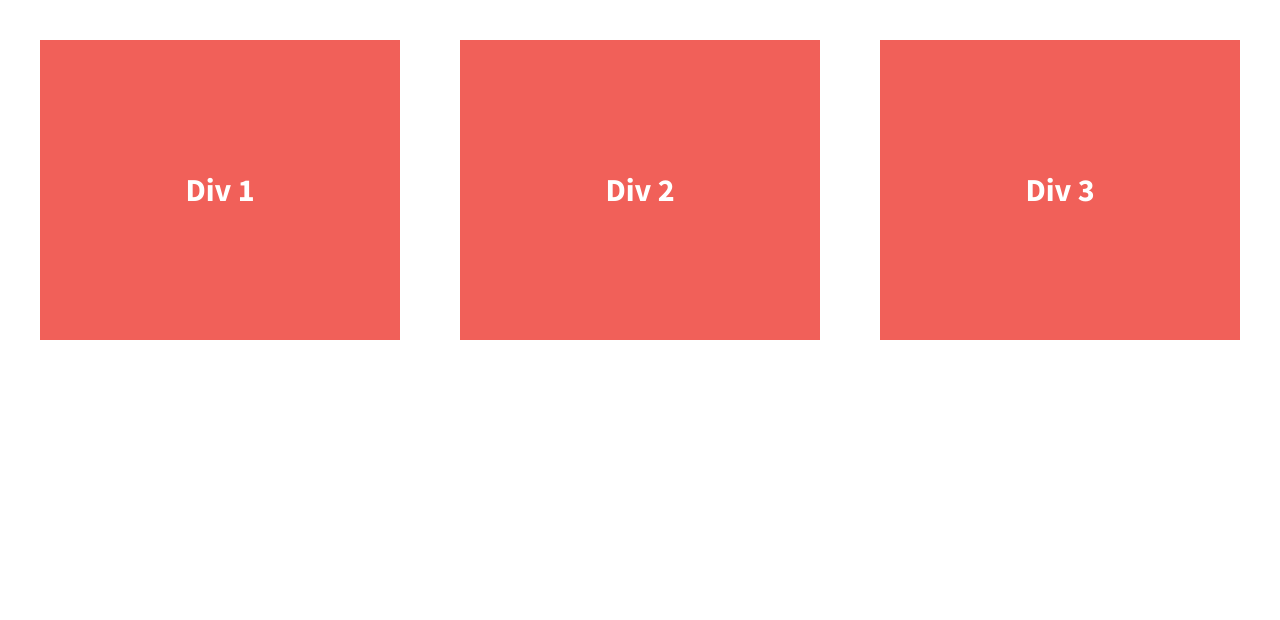
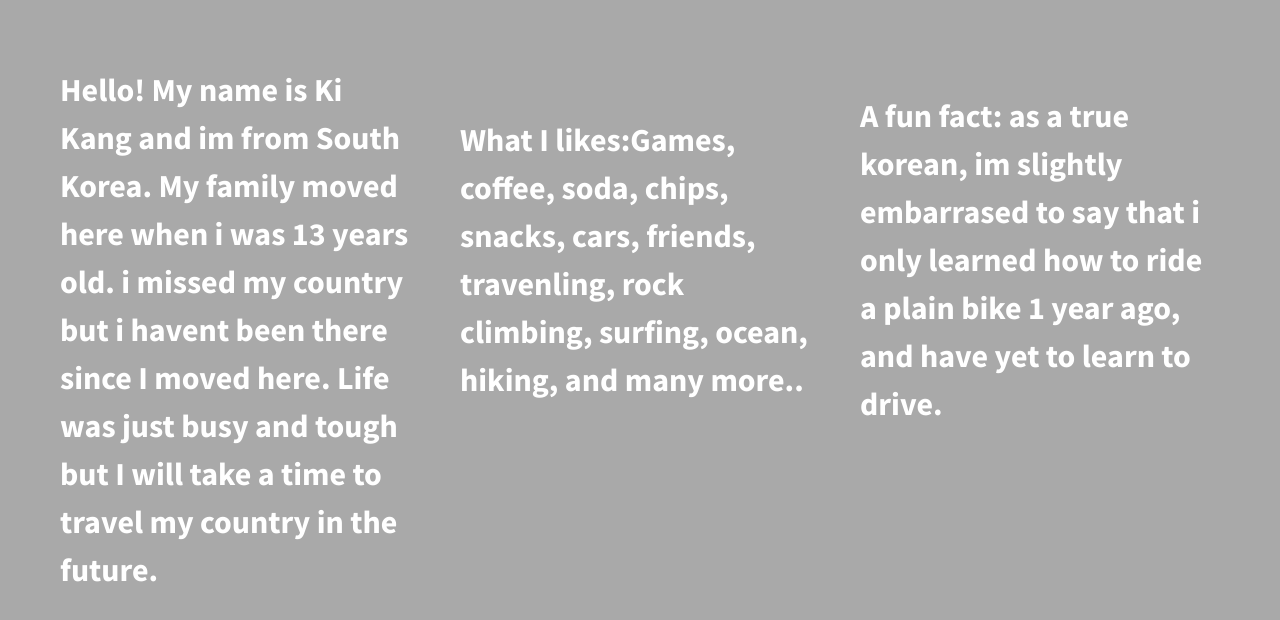
Before and after one commit to kikang20/divs-flexbox, a plain HTML site: page 07.01-206-divs-flexbox-starter/index.html in a window 1280 px wide. Drawn offline with nearby package versions, Linux system fonts and the light colour scheme.

Commit message:
style fixed

```diff
--- a/07.01-206-divs-flexbox-starter/css/main.css
+++ b/07.01-206-divs-flexbox-starter/css/main.css
@@ -25,12 +25,12 @@ html {
  */
 
 ::-moz-selection {
-    background: #b3d4fc;
+    background: black
     text-shadow: none;
 }
 
 ::selection {
-    background: #b3d4fc;
+    background: black
     text-shadow: none;
 }
 
@@ -42,7 +42,7 @@ hr {
     display: block;
     height: 1px;
     border: 0;
-    border-top: 1px solid #ccc;
+    border-top: 1px solid black
     margin: 1em 0;
     padding: 0;
 }
@@ -97,7 +97,7 @@ textarea {
 
 
 html {
-  background-color: #fff;
+  background-color: darkgrey;
   height: 100%;
 }
 
@@ -106,13 +106,16 @@ body {
   padding: 2em;
   font-size: 1.25em;
   height: 100%;
+  color: #fff;
 }
 
 .wrapper {
   /*add display:flex and set justify-content to space-between*/
   font-weight: 700;
   display: flex;
-  justify-content: space-between;
+  justify-content: space-around;
+  flex-flow: row wrap;
+  align-items: center;
 }
 
 .div-1, .div-2, .div-3 {
@@ -120,12 +123,16 @@ body {
   color: #fff;
   line-height: 1.5em;
   font-size: 1.6em;
-  background-color: #f16059;
   height: 300px;
   width: 30%;
   display: flex;
-  justify-content: center;
+  justify-content: space-around;
   align-items: center;
+
+}
+
+.div-1 {
+    padding-top: 140px;
 }
 
 
--- a/07.01-206-divs-flexbox-starter/index.html
+++ b/07.01-206-divs-flexbox-starter/index.html
@@ -23,13 +23,14 @@
 
         <section class="wrapper">
             <div class="div-1">
-                Div 1
+                Hello! My name is Ki Kang and im from South Korea. My family moved here when i was 13 years old. i missed my country but i havent been there since I moved here.
+                Life was just busy and tough but I will take a time to travel my country in the future.
             </div>
             <div class="div-2">
-                Div 2
+                What I likes:Games, coffee, soda, chips, snacks, cars, friends, travenling, rock climbing, surfing, ocean, hiking, and many more..
             </div>
             <div class="div-3">
-                Div 3
+                A fun fact: as a true korean, im slightly embarrased to say that i only learned how to ride a plain bike 1 year ago, and have yet to learn to drive.
             </div>
         </section>
 
```
